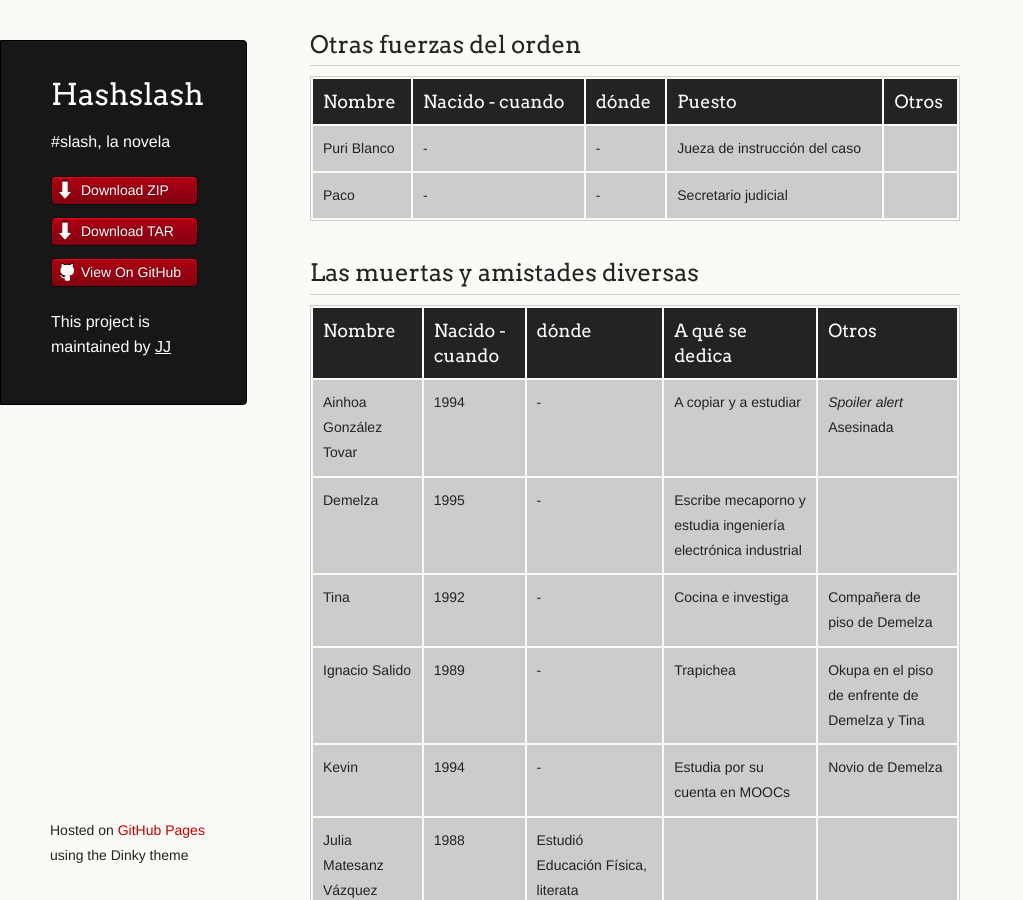
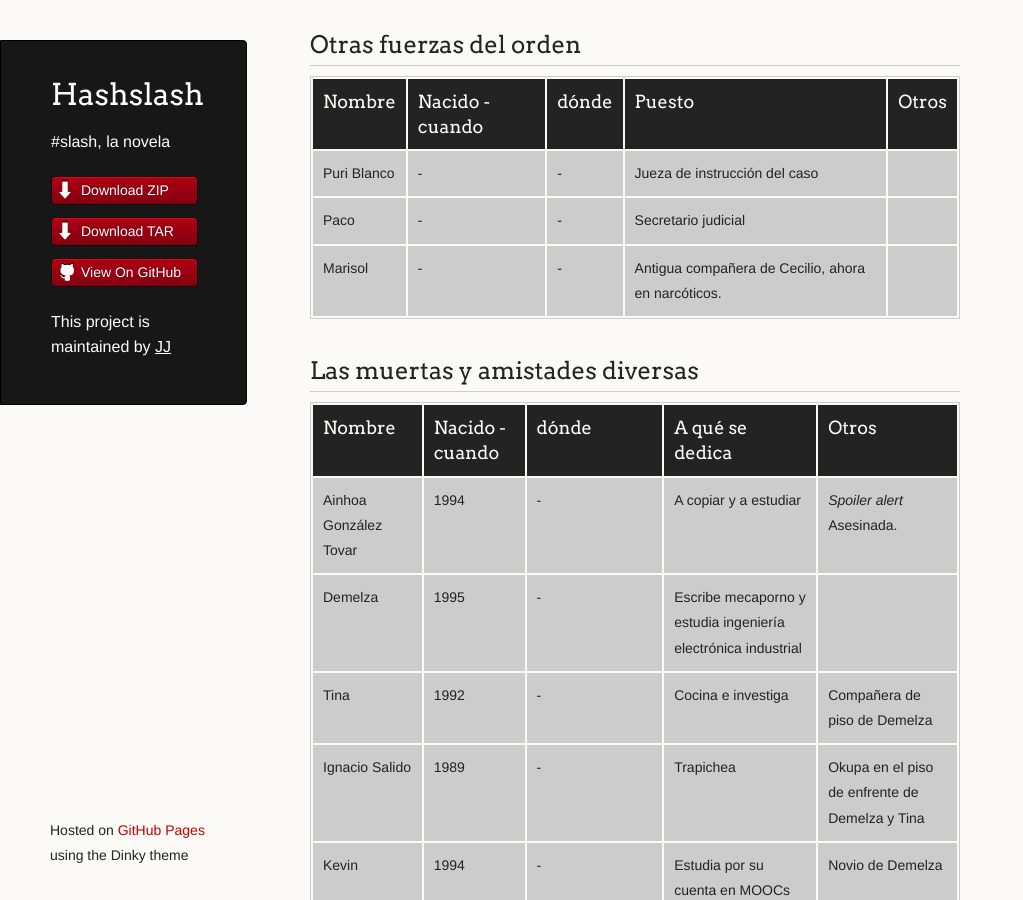
Before and after one commit to JJ/HashSlash, a Jekyll site: the page built from texto/personajes.md, in a window 1280 px wide and 900 px high, scrolled down 564 px. Shown: the whole window, without its empty margins (0-1023 px from the left). Built offline with Jekyll 4.4.1, drawn with Linux system fonts in a browser that asks for light colours.

Commit message:
Sync texto/personajes.md from master to gh-pages

```diff
--- a/texto/personajes.md
+++ b/texto/personajes.md
@@ -22,13 +22,14 @@ Nombre | Nacido - cuando | dónde |  Puesto | Otros
 --- |--- |--- |--- | ---
 Puri Blanco | - | - | Jueza de instrucción del caso |
 Paco | - | - | Secretario judicial
+Marisol  | - | - | Antigua compañera de Cecilio, ahora en narcóticos.
 
 Las muertas y amistades diversas
 ---
 
 Nombre | Nacido - cuando | dónde |  A qué se dedica | Otros
 --- |--- |--- |--- | ---
-Ainhoa González Tovar| 1994 |  - | A copiar y a estudiar | *Spoiler alert*  Asesinada
+Ainhoa González Tovar| 1994 |  - | A copiar y a estudiar | *Spoiler alert*  Asesinada.
 Demelza | 1995 | - | Escribe mecaporno y estudia ingeniería electrónica industrial |
 Tina | 1992 | - | Cocina e investiga | Compañera de piso de Demelza
 Ignacio Salido | 1989 | -  | Trapichea | Okupa en el piso de enfrente de Demelza y Tina
```
